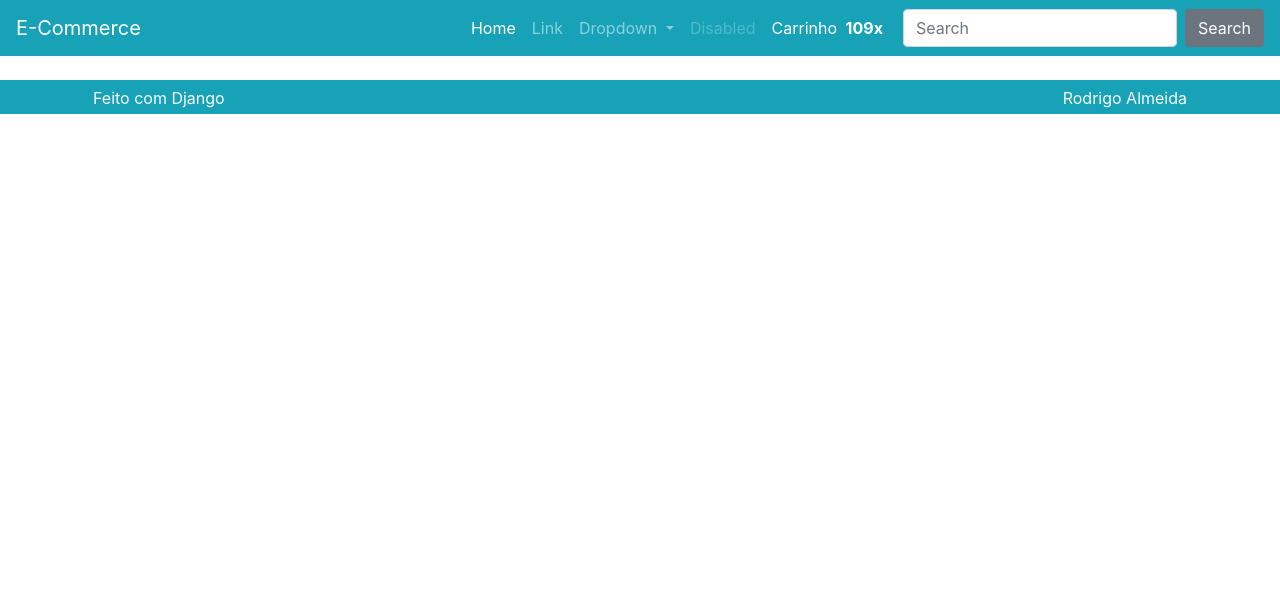
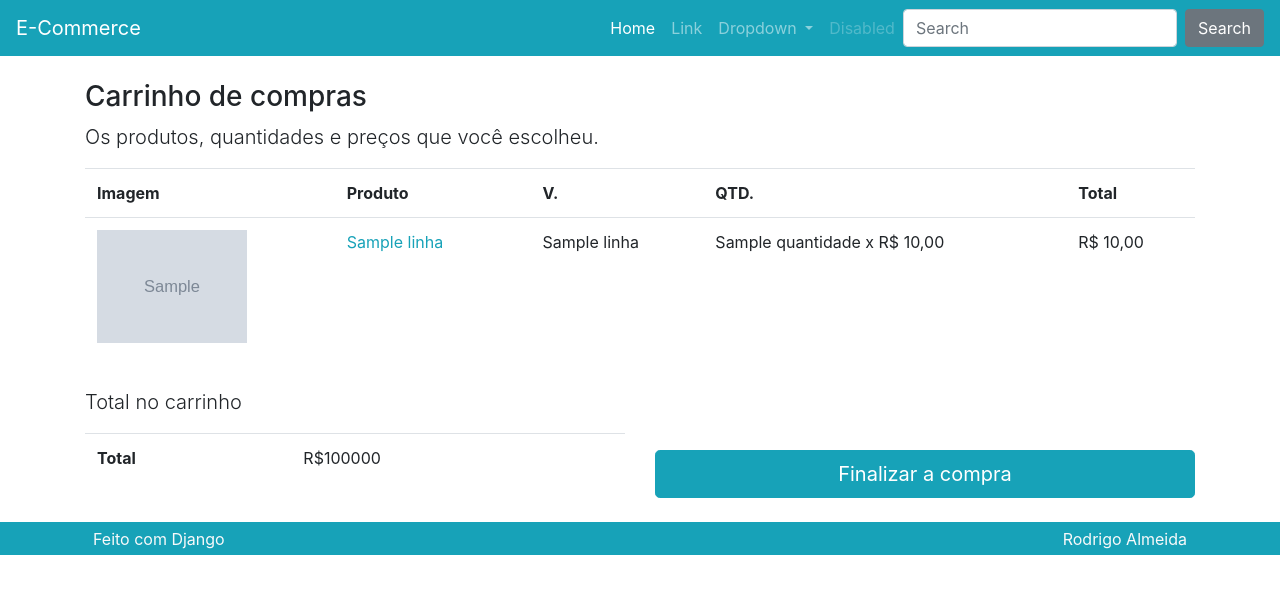
Before and after one commit to lordrodrigoo/E-COMMERCE, a Django app: template produto/templates/produto/carrinho.html in a window 1280 px wide. Shown: the top 594 px of the page. Run offline with Django 5.2, Linux system fonts and the light colour scheme; the template is opened without the code that fills it: most values are stand-ins (such as "Sample title", 1, 10 or a date in 2020); grey boxes marked "Sample" are stand-in pictures; some libraries are stand-ins or nearby versions.

Commit message:
Render the cart pt 1

```diff
--- a/produto/templates/produto/carrinho.html
+++ b/produto/templates/produto/carrinho.html
@@ -1,8 +1,97 @@
 {% extends "base.html" %}
+{% load omfilters %}
+{% load static %}
 
 {% block conteudo %}
 
-{{request.session.carrinho}}
+{% if carrinho %}
+
+<div class="row mt-3">
+            <div class="col">
+                <h3>Carrinho de compras</h3>
+                <p class="lead">Os produtos, quantidades e preços que você escolheu.</p>
+
+                <div class="table-responsive">
+                    <table class="table">
+                        <tr>
+                            <th class="d-none d-lg-block">Imagem</th>
+                            <th>Produto</th>
+                            <th>V.</th>
+                            <th>QTD.</th>
+                            <th>Total</th>
+                        </tr>
 
 
+                        {% for linha in carrinho.values  %}
+                        <tr>
+                            <td class="d-none d-lg-block">
+                                <img class="cart-img" src="{% get_media_prefix %}{{linha.imagem}}">
+                            </td>
+                            <td>
+
+                                <a href="{% url "produto:detalhe" linha.slug %}">
+                                    {{linha.produto_nome}}
+                                </a>
+
+                                <a class="ml-3" href="{% url "produto:removerdocarrinho" %}?vid={{linha.variacao_id}}">
+                                    <i class="fas fa-times-circle text-danger" aria-hidden="true"></i>
+                                </a>
+                            </td>
+                            <td>{{linha.variacao_nome}}</td>
+                            <td>
+                                {{linha.quantidade}} x
+                                {% if linha.preco_unitario_promocional %}
+                                    {{linha.preco_unitario_promocional |formata_preco}}
+                                {% else %}
+                                    {{linha.preco_unitario |formata_preco}}
+                                {% endif %}
+                            </td>
+
+                            {% if linha.preco_quantitativo_promocional %}
+                            <td>{{linha.preco_quantitativo_promocional |formata_preco}}</td>
+                            {% else %}
+                            <td>{{linha.preco_quantitativo |formata_preco}}</td>
+
+                            {% endif %}
+                        </tr>
+                        {% endfor %}
+
+
+                    </table>
+                </div>
+            </div>
+        </div>
+
+
+
+        <div class="row mt-3">
+            <div class="col-lg">
+                <p class='lead'>Total no carrinho</p>
+
+                <div class='table-responsive'>
+                    <table class="table">
+                        <tr>
+                            <td class="font-weight-bold">Total</td>
+                            <td>R$100000</td>
+                        </tr>
+                    </table>
+                </div>
+            </div>
+            <div class="col-lg mt-auto">
+                <a class="btn btn-lg btn-block btn-primary" href="#">
+                    Finalizar a compra
+                </a>
+            </div>
+        </div>
+{% else %}
+
+<div class="row mt-3">
+    <div class="col">
+        <h3>Carrinho Vazio</h3>
+            <p class="lead">Não há produtos no seu carrinho.</p>
+    </div>
+</div>
+
+{% endif %}
+
 {% endblock conteudo %}
--- a/produto/templatetags/omfilters.py
+++ b/produto/templatetags/omfilters.py
@@ -7,3 +7,7 @@ register = Library()
 @register.filter
 def formata_preco(val):
     return utils.formata_preco(val)
+
+@register.filter
+def cart_total_qtd(carrinho):
+    return utils.cart_total_qtd(carrinho)
--- a/templates/parciais/_nav.html
+++ b/templates/parciais/_nav.html
@@ -1,4 +1,5 @@
 {% load static %}
+{% load omfilters %}
 
 <nav class="navbar navbar-dark bg-primary navbar-expand-lg">
         <a class="navbar-brand" href="{% url "produto:lista" %}">E-Commerce</a>
@@ -30,19 +31,23 @@
                 <li class="nav-item">
                     <a class="nav-link disabled" href="#">Disabled</a>
                 </li>
+
+                {% if request.session.carrinho %}
                 <li class="nav-item">
-                    <a class="nav-link nav-cart-link active" href="#">
+                    <a class="nav-link nav-cart-link active" href="{% url "produto:carrinho" %}">
                         <span class="nav-cart-text mr-1">
                             Carrinho
                         </span>
                         <span class="nav-cart-count mr-1">
-                            <strong>109x</strong>
+                            <strong>{{request.session.carrinho |cart_total_qtd}}x</strong>
                         </span>
                         <span class="nav-cart-icon mr-2">
                             <i class="fas fa-shopping-cart"></i>
                         </span>
                     </a>
                 </li>
+                {% endif %}
+
             </ul>
             <form class="form-inline my-2 my-lg-0">
                 <input class="form-control mr-sm-2" type="search" placeholder="Search" aria-label="Search">
--- a/utils/utils.py
+++ b/utils/utils.py
@@ -1,3 +1,6 @@
 
 def formata_preco(val):
     return f'R$ {val:.2f}'.replace('.', ',')
+
+def cart_total_qtd(carrinho):
+    return sum([item['quantidade'] for item in carrinho.values()])
```
Also changed, not shown: produto/views.py (+30 -2 lines).
